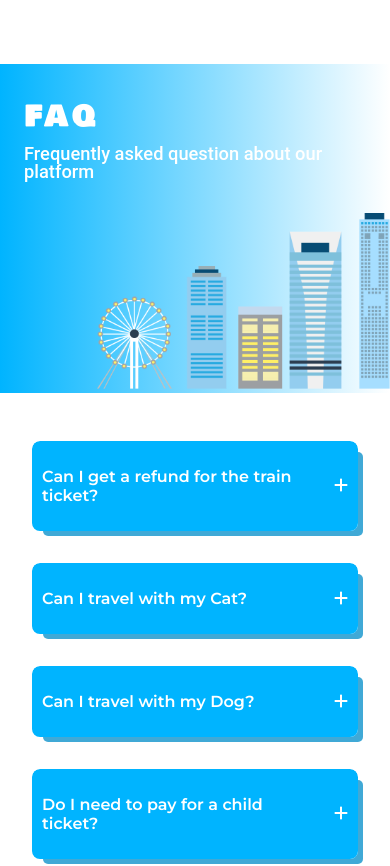
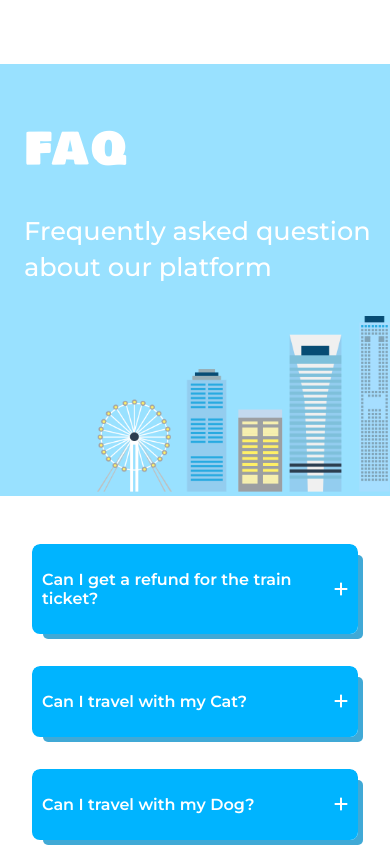
Before and after one commit to MuhammadYousufHere/train, a React (Create React App) app: page /faq in a window 390 px wide. Shown: the top 866 px of the page. Built offline with nearby package versions, Linux system fonts and the light colour scheme.

Commit message:
minor fixes :contanct-form

```diff
--- a/src/components/Hero/Hero.scss
+++ b/src/components/Hero/Hero.scss
@@ -16,18 +16,20 @@ $padding-sm: 1.5rem 1.5rem;
       line-height: 1.3;
       max-width: 55%;
       h1 {
-        font-size: clamp(1.5rem, 3vw + 1rem, 4.5rem);
+        font-size: clamp(2.6rem, 3vw + 1rem, 4.5rem);
         letter-spacing: 5px;
         color: $text-white;
         margin: 0;
         line-height: 1;
       }
       h2 {
-        color: #2c3e50;
+        color: #2c3e50b8;
+        color: rgb(42 61 79 / 85%);
         font-weight: 550;
-        font-size: clamp(0.9rem, 1vw + 0.9rem, 4.5rem);
+        font-size: clamp(1.6rem, 1vw + 0.9rem, 4.5rem);
         margin: 0.8rem 0 0 0;
         line-height: 1;
+        font-family: "Montserrat";
       }
     }
   }
@@ -54,6 +56,7 @@ $padding-sm: 1.5rem 1.5rem;
 @media screen and (max-width: 28em) {
   .hero__container {
     margin-top: 4rem;
+    background: rgba(0, 180, 255, 0.4);
     .hero__content {
       padding: $padding-sm;
       flex-direction: column;
@@ -72,6 +75,13 @@ $padding-sm: 1.5rem 1.5rem;
       .left {
         margin: 1rem 0;
         max-width: 100%;
+        h1 {
+          margin: 1em 0;
+        }
+        h2 {
+          line-height: 1.4;
+          font-weight: 500;
+        }
       }
     }
   }
--- a/src/pages/Blogs/style.scss
+++ b/src/pages/Blogs/style.scss
@@ -16,7 +16,11 @@ $padding-xl: 2rem;
         justify-content: space-between;
         flex-direction: column;
         padding: 3rem;
-        color: $text-main;
+
+        h3 {
+          color: $text-main;
+          color: #2c2e2fd4;
+        }
       }
       .right {
         background: url("../../assets/rect.png");
--- a/src/pages/Contact/Contact.js
+++ b/src/pages/Contact/Contact.js
@@ -8,8 +8,8 @@ const Contact = () => {
   return (
     <div className='contact-form-page'>
       <Hero
-        title={"Get In Touch"}
-        desc='How can we help your train travel needs'
+        title="Get In Touch"
+        desc='How can we help your train travel needs?'
       >
         <figure>
           <img src={mockup} alt='mockup' />
--- a/src/styles/_colors.scss
+++ b/src/styles/_colors.scss
@@ -25,6 +25,8 @@ $gradient-var_bg: linear-gradient(
 $text-white: #ffffff;
 // $text-main: #2c3e50;
 $text-main: #2c2e2f;
+$text-light: rgba(42, 61, 79, 0.85);
+$text-lightest: #606568e6;
 $text-primary: #00b4ff;
 $text-primary_2: #62c1e9;
 
```
Also changed, not shown: src/pages/Contact/Contact.scss (+19 -9 lines).
